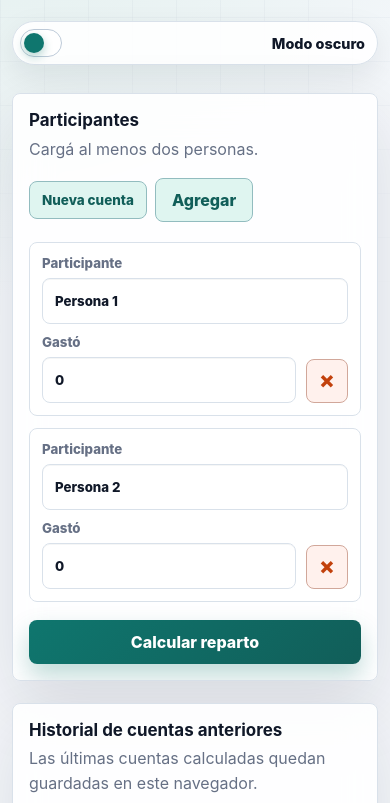
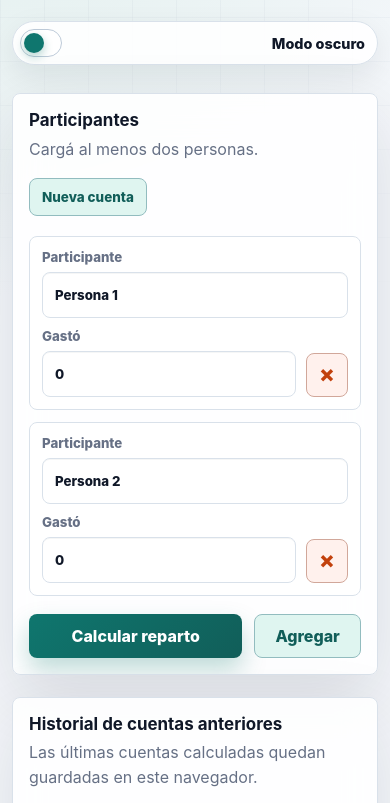
Before and after one commit to mrivero40/split-meet, a website: page index.html in a window 390 px wide. Shown: the part 247-1050 px from the top of the page. Drawn offline with Linux system fonts and the light colour scheme.

Commit message:
Update UI controls and add README

```diff
--- a/index.html
+++ b/index.html
@@ -50,15 +50,17 @@
               <button class="secondary-button small-button" id="reset-split" type="button">
                 Nueva cuenta
               </button>
-              <button class="secondary-button" id="add-participant" type="button">
-                Agregar
-              </button>
             </div>
           </div>
 
           <div class="participants-list" id="participants-list"></div>
 
-          <button class="primary-button" type="submit">Calcular reparto</button>
+          <div class="submit-actions">
+            <button class="primary-button" type="submit">Calcular reparto</button>
+            <button class="secondary-button add-button" id="add-participant" type="button">
+              Agregar
+            </button>
+          </div>
         </form>
 
         <section class="panel results-panel" id="results" hidden>
--- a/src/index.js
+++ b/src/index.js
@@ -136,6 +136,11 @@ function resetCurrentSplit() {
   createParticipantRow("Persona 2", "0");
 }
 
+function selectInputContent(input) {
+  input.addEventListener("focus", () => input.select());
+  input.addEventListener("click", () => input.select());
+}
+
 function createParticipantRow(name = "", amount = "") {
   const row = document.createElement("div");
   row.className = "participant-row";
@@ -174,6 +179,7 @@ function createParticipantRow(name = "", amount = "") {
     }
   });
 
+  row.querySelectorAll("input").forEach(selectInputContent);
   participantsList.appendChild(row);
 }
 
--- a/styles.css
+++ b/styles.css
@@ -200,6 +200,13 @@ p {
   justify-content: flex-end;
 }
 
+.submit-actions {
+  display: grid;
+  grid-template-columns: minmax(0, 2fr) minmax(112px, 1fr);
+  gap: 16px;
+  align-items: center;
+}
+
 .participants-list {
   display: grid;
   gap: 12px;
@@ -284,6 +291,10 @@ button:focus-visible {
   min-height: 38px;
   padding: 0 12px;
   font-size: 0.84rem;
+}
+
+.add-button {
+  width: 100%;
 }
 
 .icon-button {
@@ -514,6 +525,11 @@ button:focus-visible {
     justify-content: stretch;
   }
 
+  .submit-actions {
+    grid-template-columns: minmax(0, 2fr) minmax(104px, 1fr);
+    gap: 12px;
+  }
+
   .participant-row {
     grid-template-columns: 1fr 42px;
   }
```
Also changed, not shown: README.md (added).
